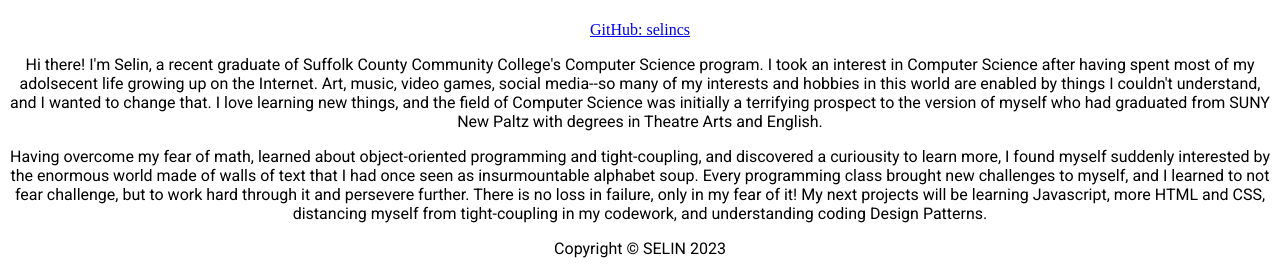
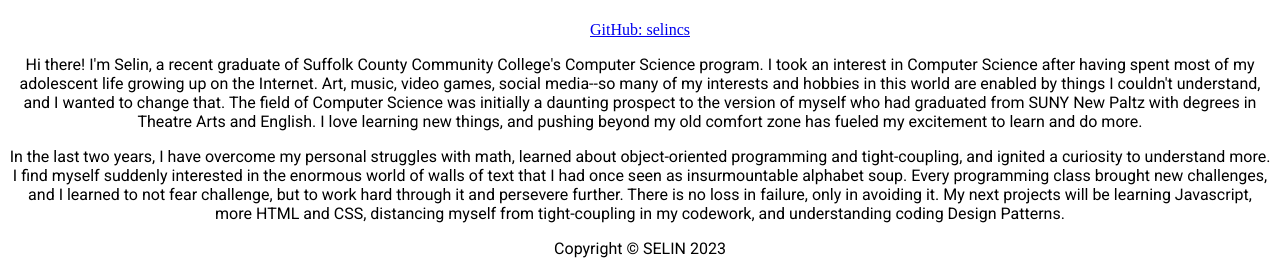
Before and after one commit to selincs/my-porfolio, a plain HTML site: page index.html in a window 1280 px wide. Shown: the part 1497-1771 px from the top of the page. Drawn offline with Linux system fonts and the light colour scheme.

Commit message:
Add files via upload

```diff
--- a/index.html
+++ b/index.html
@@ -275,18 +275,19 @@
     <a href="https://github.com/selincs">GitHub: selincs</a>
 </div>
 
-    <p>Hi there! I'm Selin, a recent graduate of Suffolk County Community College's Computer Science program. I took an interest in Computer Science
-    after having spent most of my adolsecent life growing up on the Internet. Art, music, video games, social media--so many of my interests
-    and hobbies in this world are enabled by things I couldn't understand, and I wanted to change that. I love learning new things, and the field
-    of Computer Science was initially a terrifying prospect to the version of myself who had graduated from SUNY New Paltz with degrees in Theatre Arts and
-    English.</p>
+<p>Hi there! I'm Selin, a recent graduate of Suffolk County Community College's Computer Science program. I took an interest in Computer Science
+  after having spent most of my adolescent life growing up on the Internet. Art, music, video games, social media--so many of my interests
+  and hobbies in this world are enabled by things I couldn't understand, and I wanted to change that. The field of Computer Science was initially
+  a daunting prospect to the version of myself who had graduated from SUNY New Paltz with degrees in Theatre Arts and English. I love learning new
+  things, and pushing beyond my old comfort zone has fueled my excitement to learn and do more.
+</p>
 
-    <p>Having overcome my fear of math, learned about object-oriented programming and tight-coupling, and discovered a curiousity to learn more, I found
-      myself suddenly interested by the enormous world made of walls of text that I had once seen as insurmountable alphabet soup. Every programming class
-      brought new challenges to myself, and I learned to not fear challenge, but to work hard through it and persevere further. There is no loss in failure, only in my
-     fear of it! My next projects will be learning Javascript, more HTML and CSS, distancing myself from tight-coupling in my codework, and
-     understanding coding Design Patterns.
-    </p>
+<p>In the last two years, I have overcome my personal struggles with math, learned about object-oriented programming and tight-coupling, and ignited a curiosity to understand
+   more. I find myself suddenly interested in the enormous world of walls of text that I had once seen as insurmountable alphabet soup. Every
+   programming class brought new challenges, and I learned to not fear challenge, but to work hard through it and persevere further.
+   There is no loss in failure, only in avoiding it. My next projects will be learning Javascript, more HTML and CSS, distancing myself from tight-coupling in my codework, and
+   understanding coding Design Patterns.
+</p>
 
 <p>Copyright © SELIN 2023</p>
 </body>
```
Also changed, not shown: public/about.html (+9 -8 lines).
